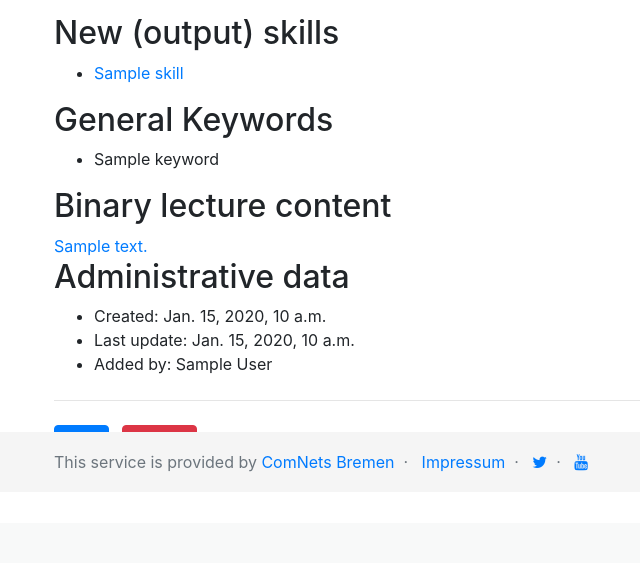
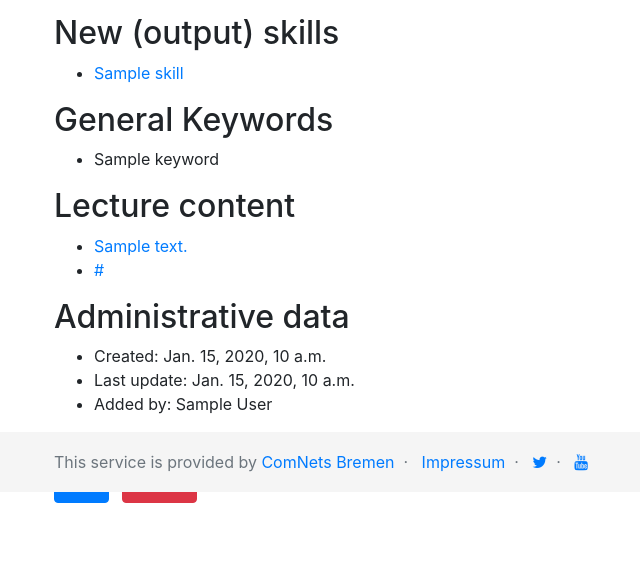
Before and after one commit to ComNets-Bremen/easyCCS, a Django app: page /content/detail/content/1 in a window 1280 px wide. Shown: the part 308-871 px from the top of the page, without its empty margins (31-671 px from the left). Before the commit the page ends 780 px from the top, so only its background shows below. Run offline with Django 3.2, Linux system fonts and the light colour scheme; a user stored in the database is signed in; tables that the repository leaves empty hold one stand-in row (values such as "Sample post"); some libraries are stand-ins or nearby versions.

Commit message:
Allow using a URL for content

```diff
--- a/easyCCS/content/models.py
+++ b/easyCCS/content/models.py
@@ -121,7 +121,8 @@ class WikidataEntry(models.Model):
 class Content(models.Model):
     content_name = models.CharField(max_length=200)
     content_description = models.TextField()
-    binary_content = models.FileField(upload_to=getFilePath, null=True, blank=True)
+    binary_content = models.FileField(upload_to=getFilePath, null=True, blank=True, help_text="binary content like a file or a video.")
+    url_content    = models.URLField(null=True, blank=True, help_text="URL of related content.")
     required_skills = models.ManyToManyField("Skill", blank=True, related_name="skills_required")
     new_skills = models.ManyToManyField("Skill", blank=True, related_name="skills_new")
     created = models.DateTimeField(auto_now_add=True)
@@ -144,7 +145,7 @@ class Content(models.Model):
         returnString = "\"" + str(self.content_name) + "\""
         if len(skills) >0:
             returnString += " teaches the skills " + str(", ".join(skills))
-        if self.binary_content == None or self.binary_content == "":
+        if not self.binary_content and not self.url_content:
             returnString += " (No content added)"
 
         return returnString
--- a/easyCCS/content/templates/content/content_detail.html
+++ b/easyCCS/content/templates/content/content_detail.html
@@ -40,9 +40,18 @@
 
 
 
+{% if object.binary_content or object.url_content %}
+<h2>Lecture content</h2>
+<ul>
 {% if object.binary_content %}
-<h2>Binary lecture content</h2>
-<a href="{{ object.binary_content.url }}">{{ object.binary_content }}</a>
+<li><a href="{{ object.binary_content.url }}">{{ object.binary_content }}</a></li>
+{% endif %}
+
+{% if object.url_content %}
+<li><a href="{{ object.url_content }}" target="_blank">{{ object.url_content }}</a></li>
+{% endif %}
+
+</ul>
 {% endif %}
 
 <h2>Administrative data</h2>
```
